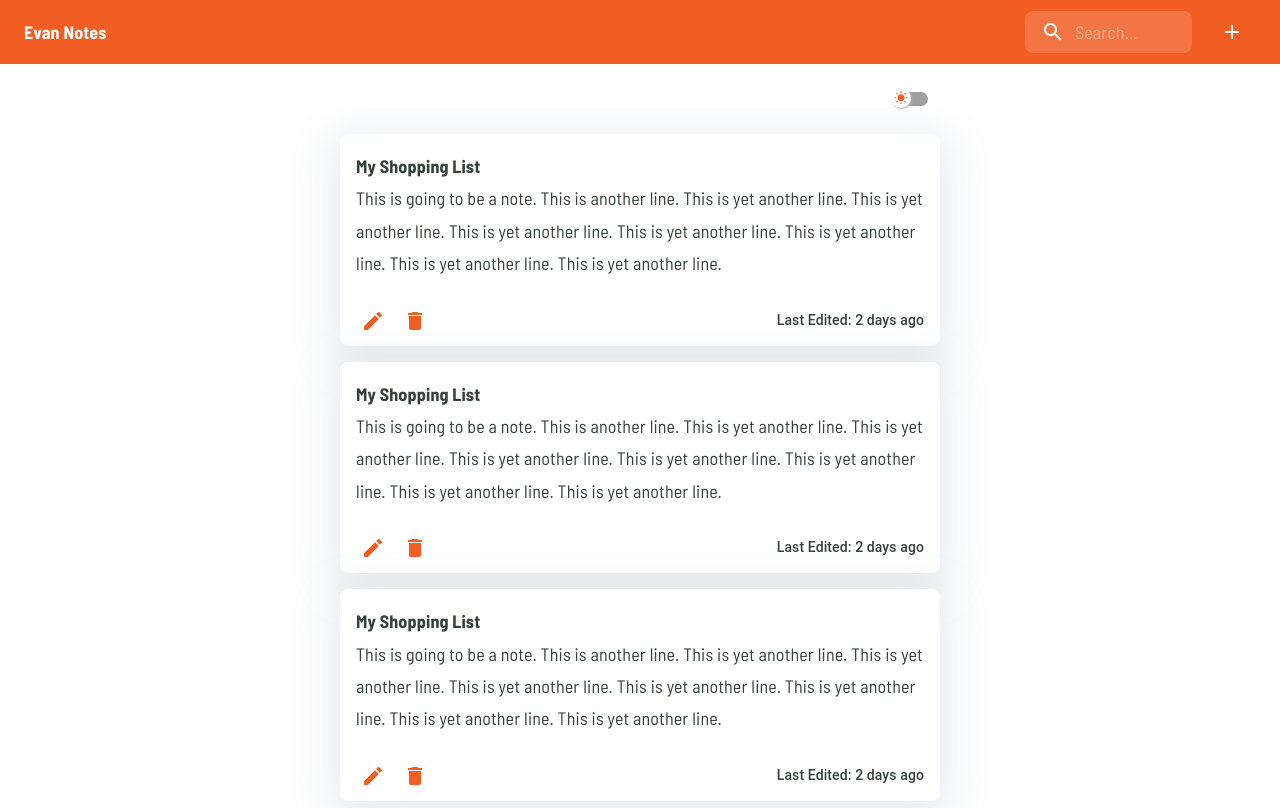
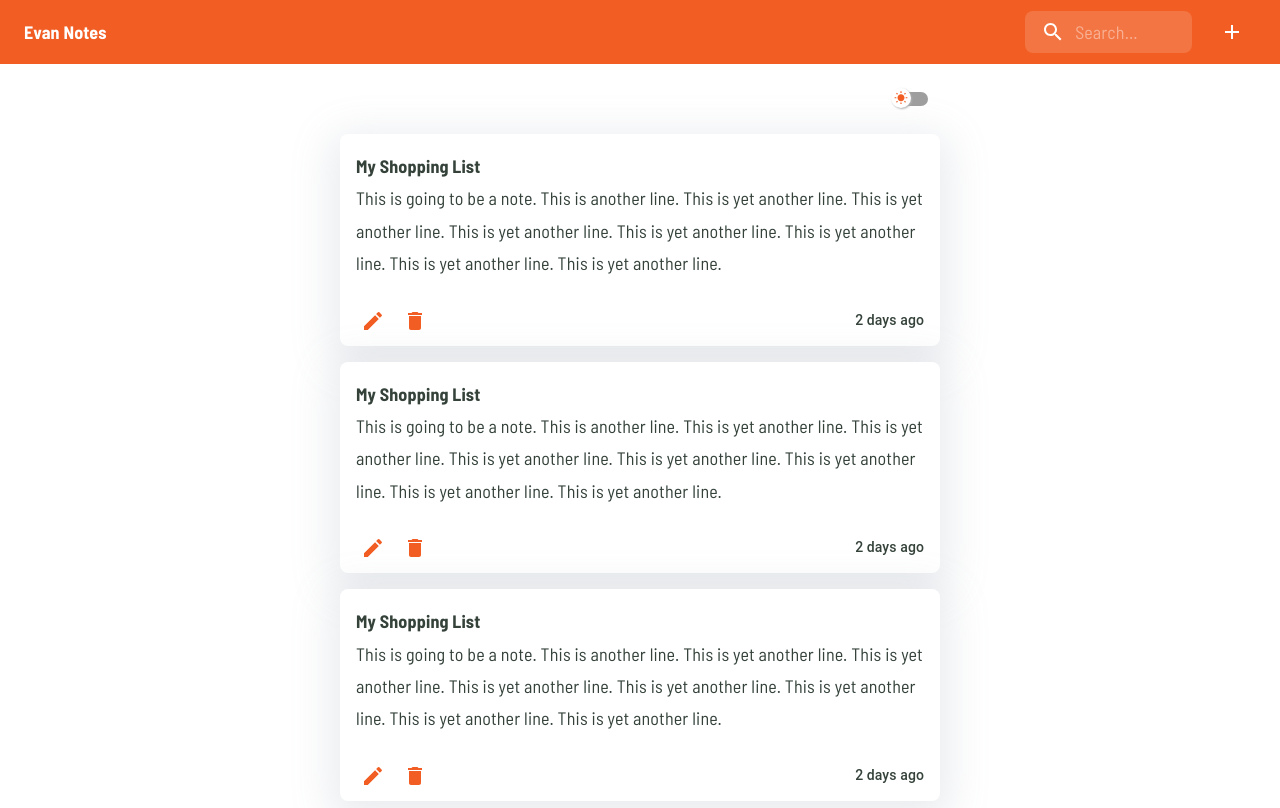
Before and after one commit to ecarlson2020/solace, a Next.js app: page / in a window 1280 px wide. Built offline with nearby package versions, Linux system fonts and the light colour scheme.

Commit message:
remove last edited

```diff
--- a/src/components/Home/Note.tsx
+++ b/src/components/Home/Note.tsx
@@ -29,7 +29,7 @@ export default function Note() {
             <DeleteIcon />
           </IconButton>
         </Box>
-        <Typography variant="subtitle2">Last Edited: 2 days ago</Typography>
+        <Typography variant="subtitle2">2 days ago</Typography>
       </Box>
     </Card>
   );
```
